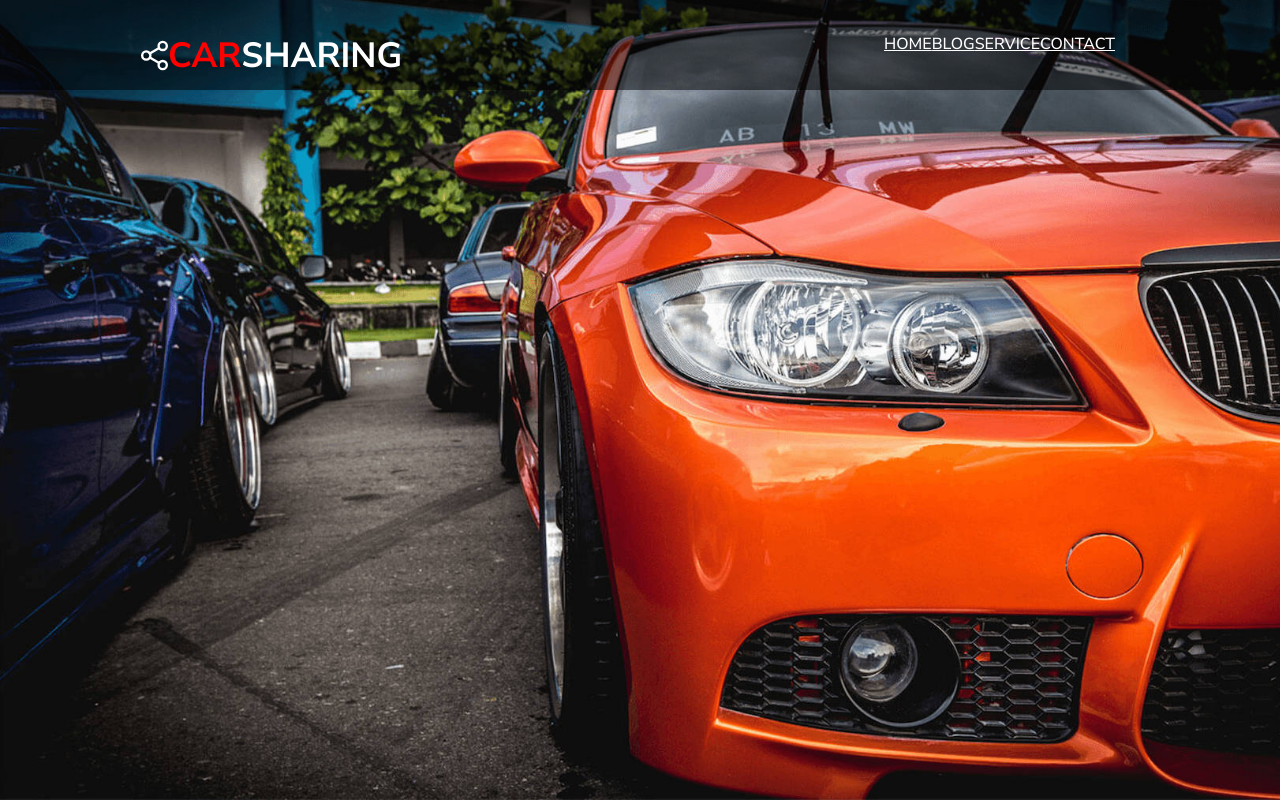
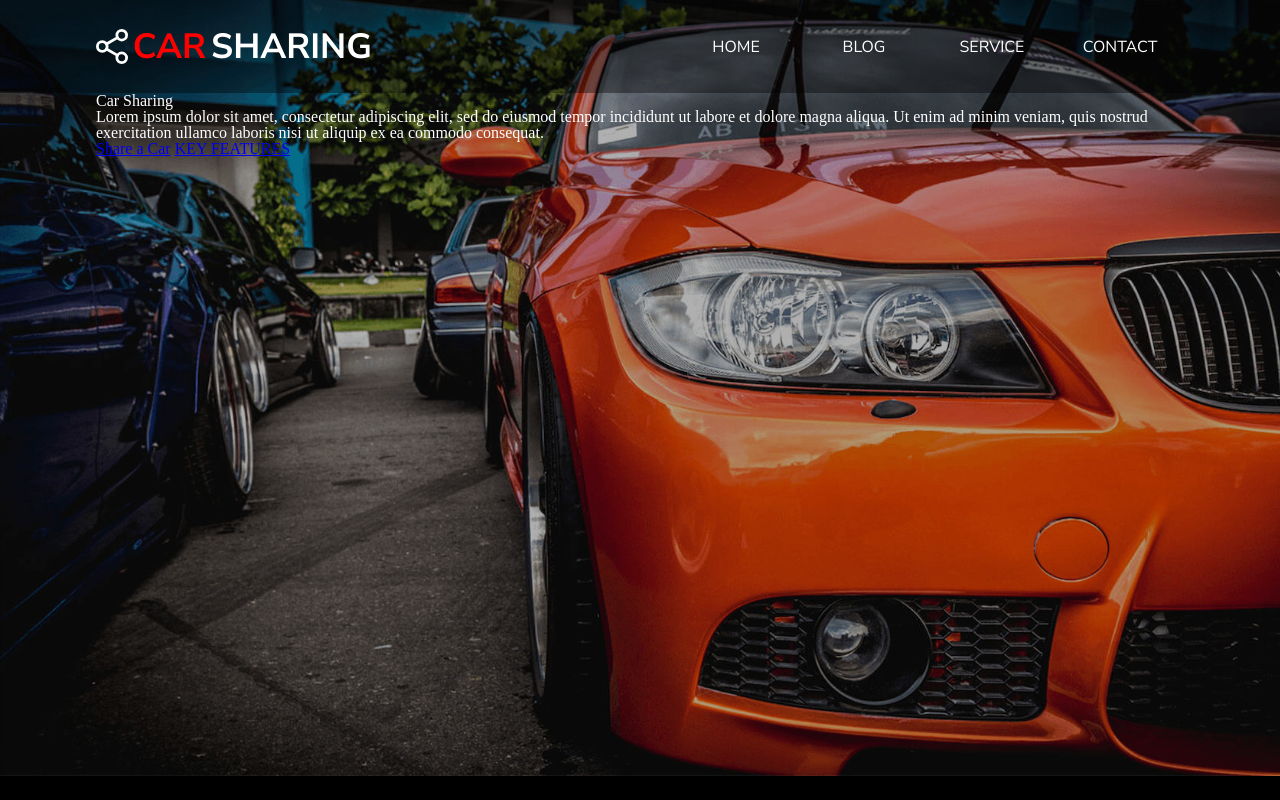
Before and after one commit to Justyna21057/carsharing, a plain HTML site: page 01_Car_Sharing/index.html in a window 1280 px wide. Drawn offline with Linux system fonts and the light colour scheme.

Commit message:
poprawiona wersja

```diff
--- a/01_Car_Sharing/css/style.css
+++ b/01_Car_Sharing/css/style.css
@@ -1,65 +1,93 @@
+:root {
+    --main-color: #FF0000;
+}
+
 * {
     box-sizing: border-box;
 }
 
-.main {
-    background-image: url(../images/Image.jpg);
-    background-size: cover;
-    background-repeat: no-repeat;
-    height: 100vh;
-
+body * {
+    /* border: 1px dotted blue; */
 }
 
-.stopka {
+body {
+    background-color: black;
+    color: white;
+}
+
+header {
+    height: 97vh;
+    background: rgba(0, 0, 0, .3) url("../images/Image.jpg");
+    background-blend-mode: darken;
+    background-size: cover;
+}
+
+.nav-bar {
+    font-family: "Nunito Sans", sans-serif;
+    text-transform: uppercase;
+    height: 93px;
     display: flex;
     justify-content: space-between;
-    width: 100vw;
-    height: 90px;
-    contain: "";
-    background-color: rgba(0, 0, 0, 0.5);
+    align-items: center;
+}
+
+.nav-bar * {
+    z-index: 100;
+}
+
+.nav-bar::after {
+    content: "";
+    background-color: rgba(0, 0, 0, .4);
+    position: absolute;
+    top:0;
+    left:0;
+    width: 100%;
+    height: 93px;
+    z-index: 0;
+    display: inline-block;
+}
+
+.container {
+    width: 1088px;
+    margin: 0 auto;
 }
 
 .logo {
     font-size: 35px;
-    font-family: Nunito Sans, ExtraBold;
-    font-weight: bold;
-    color: red;
-    text-transform: uppercase;
-    margin-top: 20px;
-    position: relative;
-    left: 141px;
+    font-weight: bolder;
     display: flex;
     align-items: center;
-
 }
 
 .logo span {
-    color: white;
+    color: var(--main-color);
+    margin-right: 5px;
 }
 
-.logo .logo-icon {
+.logo img {
     height: 35px;
-    width: 27px;
+    margin-right: 5px;
 }
 
-
-
-.navigation-box-list {
+.nav-list {
     display: flex;
-    justify-content: space-between;
-    position: relative;
-    right: 165px;
-    margin-top: 33px;
-
-
 }
 
-a {
-    font-size: 16px;
-    font-family: Nunito Sans, ExtraBold;
-    line-height: 22px;
+.nav-list li {
+    width: 128px;
+}
+
+.nav-list a {
+    text-decoration: none;
     color: white;
-    text-transform: uppercase;
-    font-weight: 500;
+    display: inline-block;
+    width: 100%;
+    height: 93px;
+    display: flex;
+    justify-content: center;
+    align-items: center;
+}
 
+.nav-list a:hover {
+    background-color: rgba(255,255,255, 0.3);
 }
--- a/01_Car_Sharing/index.html
+++ b/01_Car_Sharing/index.html
@@ -1,35 +1,46 @@
-<!DOCTYPE html>
+<!doctype html>
 <html lang="en">
   <head>
-    <meta charset="UTF-8">
-    <meta name="viewport" content="width=device-width, initial-scale=1.0">
+    <meta charset="UTF-8" />
+    <meta name="viewport" content="width=device-width, initial-scale=1.0" />
     <title>Car Sharing</title>
-    <link rel="preconnect" href="https://fonts.googleapis.com">
-    <link rel="preconnect" href="https://fonts.gstatic.com" crossorigin>
-    <link href="https://fonts.googleapis.com/css2?family=Nunito+Sans:ital,opsz,wght@0,6..12,200..1000;1,6..12,200..1000&family=Open+Sans:ital,wght@0,300..800;1,300..800&display=swap" rel="stylesheet">
-    <link rel="stylesheet" href="css/reset.css">
-    <link rel="stylesheet" href="css/style.css">
+
+    <link rel="preconnect" href="https://fonts.googleapis.com" />
+    <link rel="preconnect" href="https://fonts.gstatic.com" crossorigin />
+    <link
+      href="https://fonts.googleapis.com/css2?family=Nunito+Sans:ital,opsz,wght@0,6..12,200..1000;1,6..12,200..1000&family=Open+Sans:ital,wght@0,300..800;1,300..800&display=swap"
+      rel="stylesheet"
+    />
+
+    <link rel="stylesheet" href="css/reset.css" />
+    <link rel="stylesheet" href="css/style.css" />
   </head>
   <body>
-    <div class="main">
-      <header class="stopka">
-        <div class="logo">
-            <img src="./images/Icon Logo Normal.svg" class="logo-icon">
-            Car <span>Sharing</span>
-        </div>
-        <div class="navigation">
-            <nav class="navigation-box">
-                <ul class="navigation-box-list">
-                    <li><a href="#">Home</a></li>
-                    <li><a href="#">Blog</a></li>
-                    <li><a href="#">Service</a></li>
-                    <li><a href="#">Contact</a></li>
+    <header>
+      <div class="container">
+        <section class="nav-bar">
+          <section class="logo">
+            <img src="images/Icon Logo Normal.svg" />
+            <span>Car</span>Sharing
+          </section>
+          <nav>
+            <ul class="nav-list">
+              <li><a href="">Home</a></li>
+              <li><a href="">Blog</a></li>
+              <li><a href="">Service</a></li>
+              <li><a href="">Contact</a></li>
             </ul>
           </nav>
+        </section>
+        <seaction class="title">
+            Car Sharing
+        </seaction>
+        <article class="info">Lorem ipsum dolor sit amet, consectetur adipiscing elit, sed do eiusmod tempor incididunt ut labore et dolore magna aliqua. Ut enim ad minim veniam, quis nostrud exercitation ullamco laboris nisi ut aliquip ex ea commodo consequat.</article>
+        <seaction class="buttons">
+            <a href="#">Share a Car</a>
+            <a href="#">KEY FEATURES</a>
+        </seaction>
       </div>
     </header>
-    </div>
-
-
   </body>
 </html>
```
Lines whose indentation alone changed are shown as unchanged.
